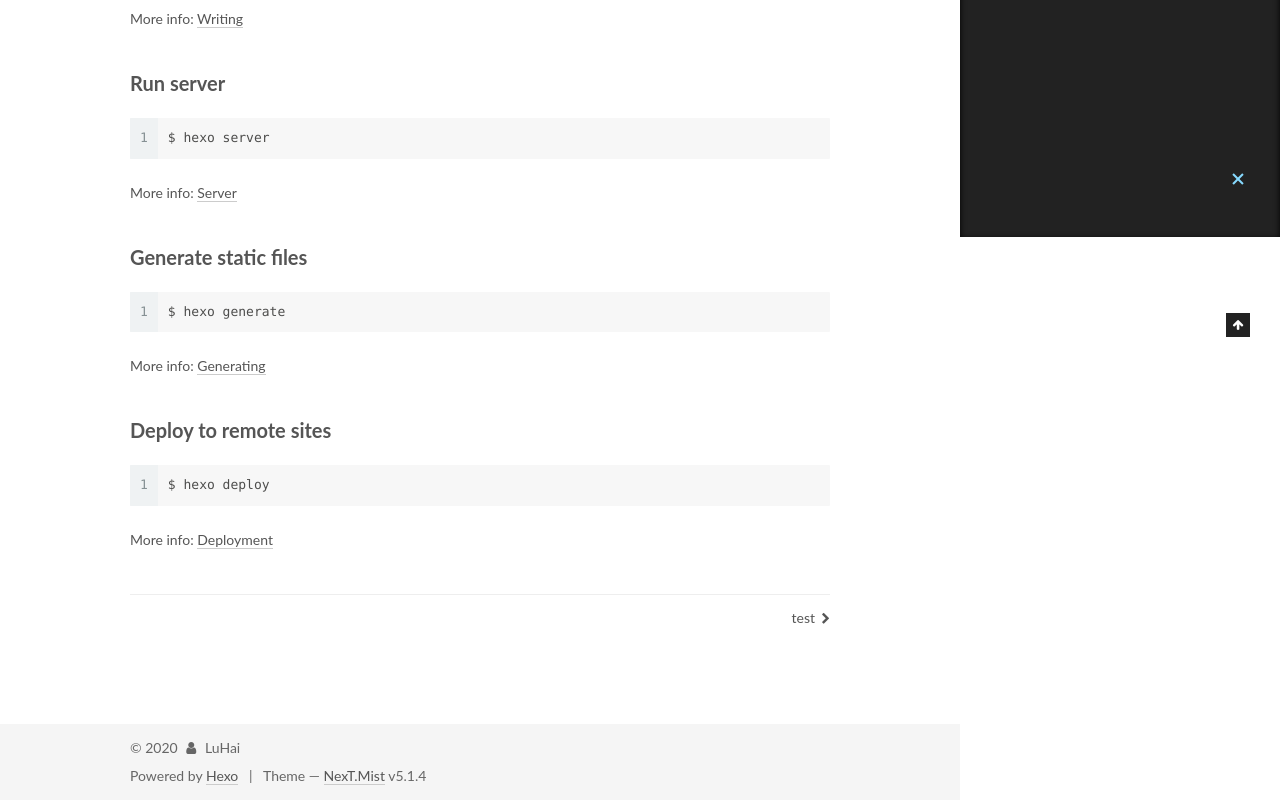
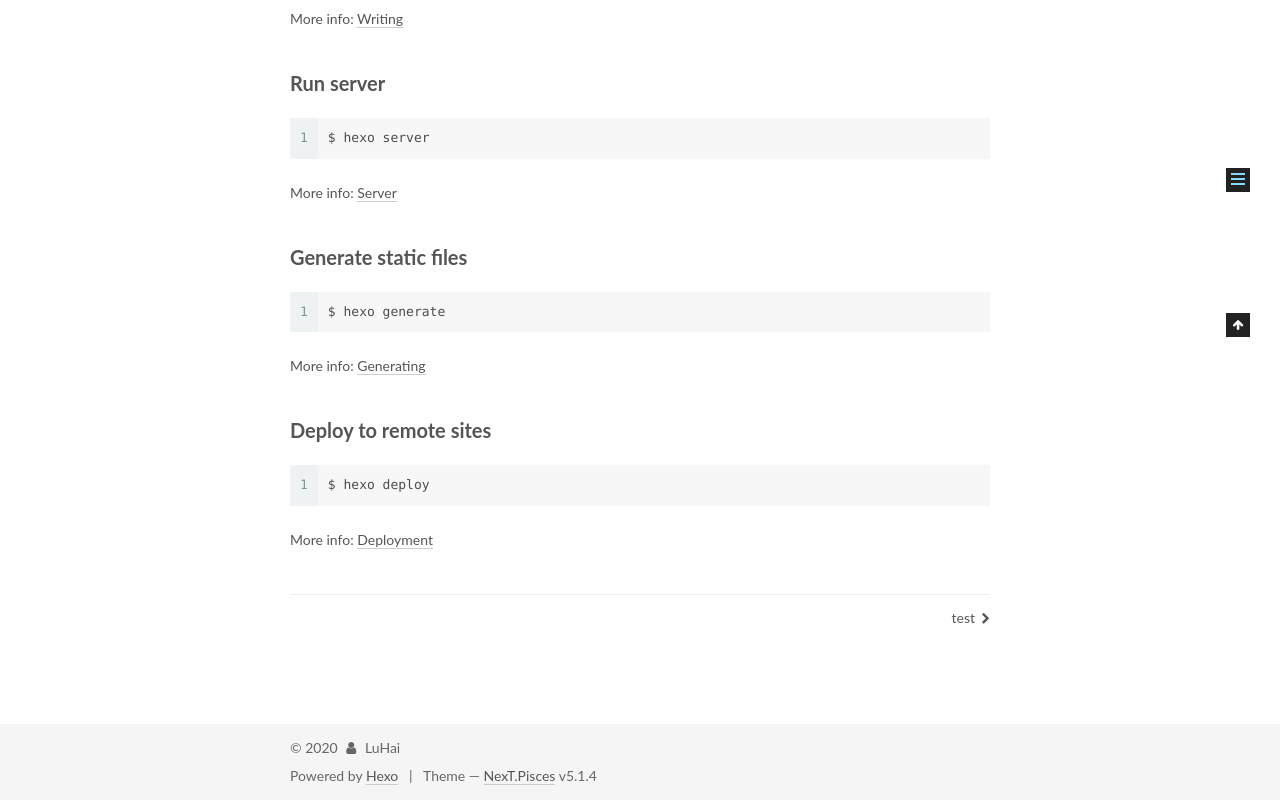
Before and after one commit to Lhai0704/Lhai0704.github.io, a plain HTML site: page 2020/03/26/hello-world/index.html in a window 1280 px wide. Shown: the part 563-1363 px from the top of the page. Drawn offline with Linux system fonts and the light colour scheme.

Commit message:
Site updated: 2020-03-27 16:45:59

```diff
--- a/2020/03/26/hello-world/index.html
+++ b/2020/03/26/hello-world/index.html
@@ -5,7 +5,7 @@
 
 
 
-<html class="theme-next mist use-motion" lang="cn">
+<html class="theme-next pisces use-motion" lang="cn">
 <head>
   <meta charset="UTF-8"/>
 <meta http-equiv="X-UA-Compatible" content="IE=edge" />
@@ -97,7 +97,7 @@
   var NexT = window.NexT || {};
   var CONFIG = {
     root: '/',
-    scheme: 'Mist',
+    scheme: 'Pisces',
     version: '5.1.4',
     sidebar: {"position":"left","display":"post","offset":12,"b2t":false,"scrollpercent":false,"onmobile":false},
     fancybox: true,
@@ -496,7 +496,7 @@
 
 
 
-  <div class="theme-info">Theme &mdash; <a class="theme-link" target="_blank" href="https://github.com/iissnan/hexo-theme-next">NexT.Mist</a> v5.1.4</div>
+  <div class="theme-info">Theme &mdash; <a class="theme-link" target="_blank" href="https://github.com/iissnan/hexo-theme-next">NexT.Pisces</a> v5.1.4</div>
 
 
 
@@ -597,6 +597,13 @@
 
 
 
+  <script type="text/javascript" src="/js/src/affix.js?v=5.1.4"></script>
+
+  <script type="text/javascript" src="/js/src/schemes/pisces.js?v=5.1.4"></script>
+
+
+
+
   <script type="text/javascript" src="/js/src/scrollspy.js?v=5.1.4"></script>
 <script type="text/javascript" src="/js/src/post-details.js?v=5.1.4"></script>
 
```
Also changed, not shown: 2020/03/27/test/index.html (+10 -3 lines), archives/2020/03/index.html (+10 -3 lines), archives/2020/index.html (+10 -3 lines), archives/index.html (+10 -3 lines), index.html (+10 -3 lines).
